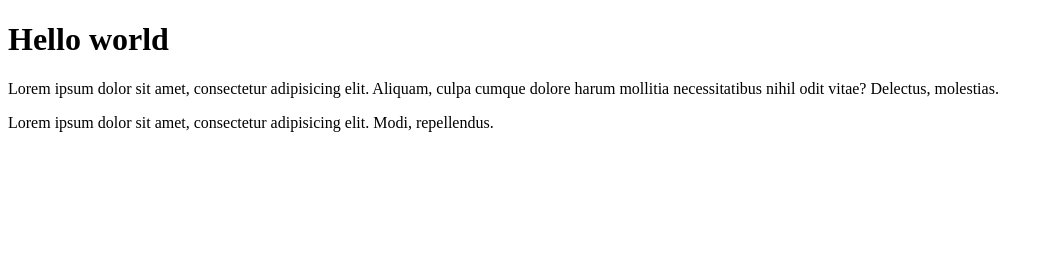
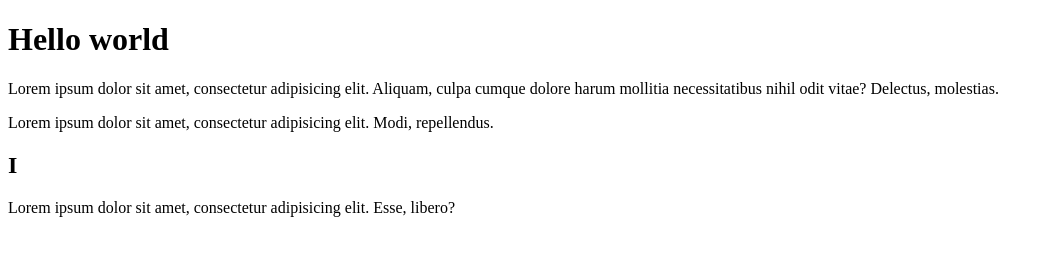
Before and after one commit to kamilmomunjanov/gitexample, a plain HTML site: page index.html in a window 1280 px wide. Shown: the whole page, without its empty margins (0-1053 px from the left). Drawn offline with Linux system fonts and the light colour scheme.

Commit message:
branch first

```diff
--- a/index.html
+++ b/index.html
@@ -16,5 +16,10 @@
     Lorem ipsum dolor sit amet, consectetur adipisicing elit. Modi, repellendus.
 </div>
 
+<section>
+    <h2>I</h2>
+    <p>Lorem ipsum dolor sit amet, consectetur adipisicing elit. Esse, libero?</p>
+</section>
+
 </body>
 </html>
```
